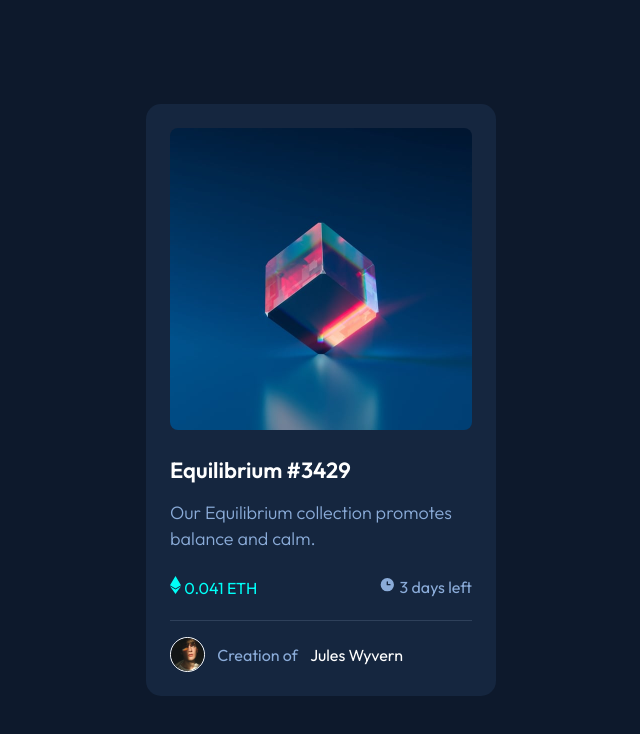
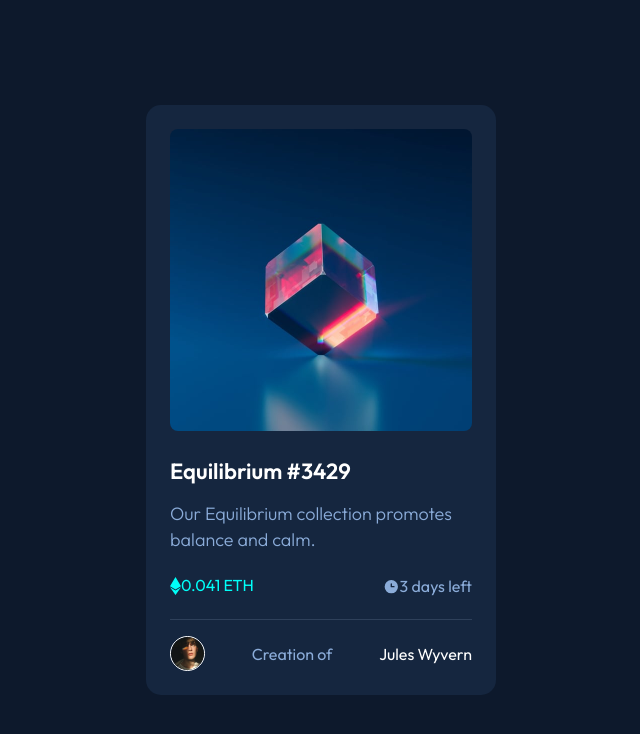
Before and after one commit to ladolobja/NFT-CARD, a plain HTML site: page index.html in a window 1280 px wide. Shown: the whole page, without its empty margins (319-959 px from the left). Drawn offline with Linux system fonts and the light colour scheme.

Commit message:
fixsing some px

```diff
--- a/index.html
+++ b/index.html
@@ -34,11 +34,13 @@
         <div class="flex-container">
 
             <div class="flex-ethereum">
-                <h3> <img src="./icon-ethereum.svg" alt=""> 0.041 ETH </h3>
+                <img src="./icon-ethereum.svg" alt="">
+                <h3>0.041 ETH</h3>
             </div>
 
             <div class="flex-time">
-                <p> <img class="clock" src="./icon-clock.svg" alt=""> 3 days left </p>
+                <img class="clock" src="./icon-clock.svg" alt="">
+                <p>3 days left</p>
             </div>
 
 
--- a/style.css
+++ b/style.css
@@ -5,28 +5,21 @@ body {
     background-color: #0D192C;
     font-family: 'Outfit', sans-serif;
     height: 100vh;
-
 }
 
 .card {
     position: relative;
-
     width: 350px;
     box-sizing: border-box;
     padding: 24px;
     border-radius: 15px;
     background-color: #15263F;
-
-
-
 }
 
 .main-img {
-
     max-width: 100%;
     border-radius: 8px;
     cursor: pointer;
-
 }
 
 .eye {
@@ -73,6 +66,7 @@ h2 {
 
 .flex-container {
     display: flex;
+    align-items: center;
     justify-content: space-between;
     border-bottom: 1px solid #2E405A;
 
@@ -83,11 +77,14 @@ h1:hover {
 }
 
 .flex-ethereum {
+    display: flex;
     color: #00FFF8;
     margin-bottom: 24px;
 }
 
 .flex-time {
+    display: flex;
+    margin-bottom: 24px;
     color: #8BACD9;
 }
 
@@ -104,7 +101,12 @@ h1:hover {
     height: 33px;
     border-radius: 50px;
     border: 1px solid white;
+}
 
+.author:hover{
+    width: 55px;
+    height: 55px;
+    transition: 1000ms;
 }
 
 .creator {
@@ -112,7 +114,7 @@ h1:hover {
     font-weight: 400;
     font-size: 16px;
     line-height: 20px;
-    padding: 0 5px 0;
+    /* padding: 0 5px 0; */
 }
 
 .name {
@@ -120,15 +122,13 @@ h1:hover {
     font-weight: 400;
     font-size: 16px;
     line-height: 20px;
-    padding-right: 69px;
+    /* padding-right: 69px; */
 
 }
-
 .name:hover {
     cursor: pointer;
     color: #00FFF8;
     font-weight: 400;
     font-size: 16px;
     line-height: 20px;
-
 }
```
